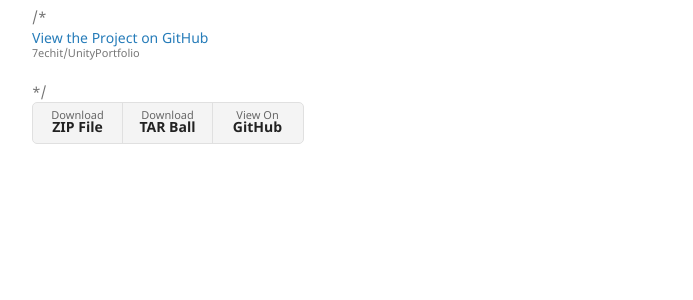
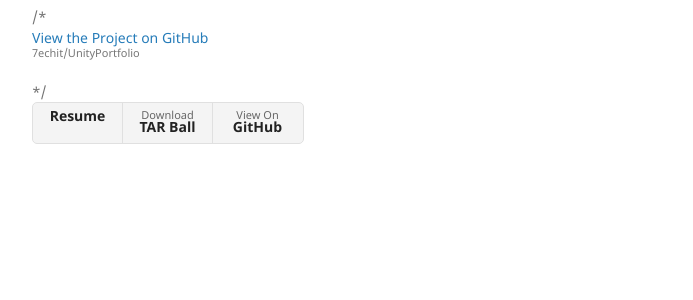
Before and after one commit to 7echit/UnityPortfolio, a Jekyll site: the page built from another-page.md, in a window 1280 px wide. Shown: the part 378-678 px from the top of the page, without its empty margins (178-871 px from the left). Built offline with Jekyll 4.4.1, drawn with Linux system fonts in a browser that asks for light colours; the repository's description, which GitHub fills in, is left out; our own code applies the rules of GitHub Pages for plain Markdown files.

Commit message:
Update default.html

```diff
--- a/_layouts/default.html
+++ b/_layouts/default.html
@@ -30,7 +30,7 @@
 
         {% if site.show_downloads %}
         <ul class="downloads">
-          <li><a href="{{ site.github.zip_url }}">Download <strong>ZIP File</strong></a></li>
+          <li><a href="https://drive.google.com/file/u/2/d/1Iy8tUNr0JzqzMCRPzjBYAjHOgbP1HYqo/view?usp=sharing"><strong>Resume</strong></a></li>
           <li><a href="{{ site.github.tar_url }}">Download <strong>TAR Ball</strong></a></li>
           <li><a href="{{ site.github.repository_url }}">View On <strong>GitHub</strong></a></li>
         </ul>
```
